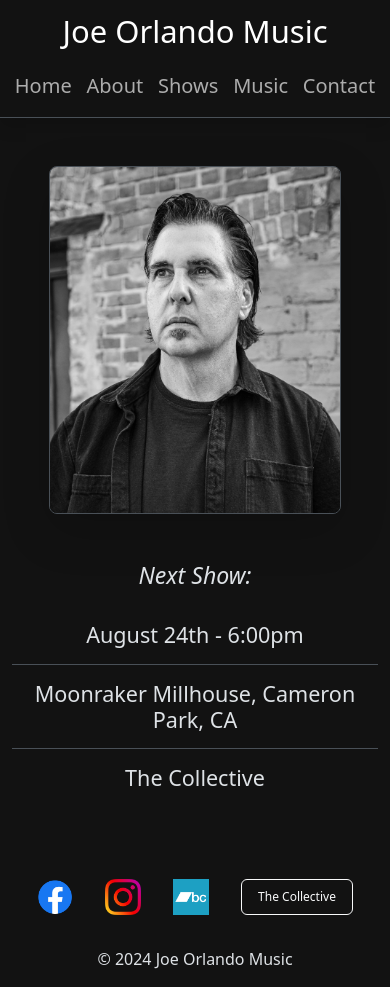
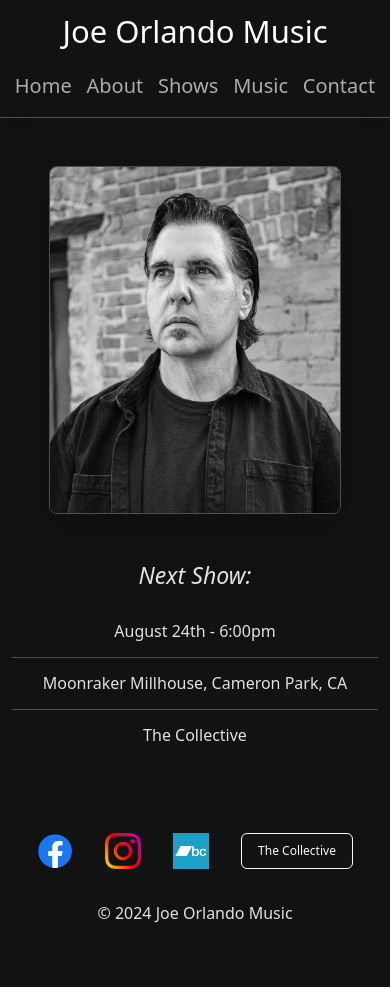
Before and after one commit to Robertjo97/JoeOrlandoMusic, a React (Vite) app: page / in a window 390 px wide. After the commit the page ends 941 px from the top, so only its background shows below. Built offline with nearby package versions, Linux system fonts and the light colour scheme.

Commit message:
mobile hero styling

```diff
--- a/src/Home/Home.css
+++ b/src/Home/Home.css
@@ -58,7 +58,7 @@
     width: auto;
   }
 
-  /* .hero li{
+  .hero li{
     font-size:1rem;
-  } */
+  }
 }
```
